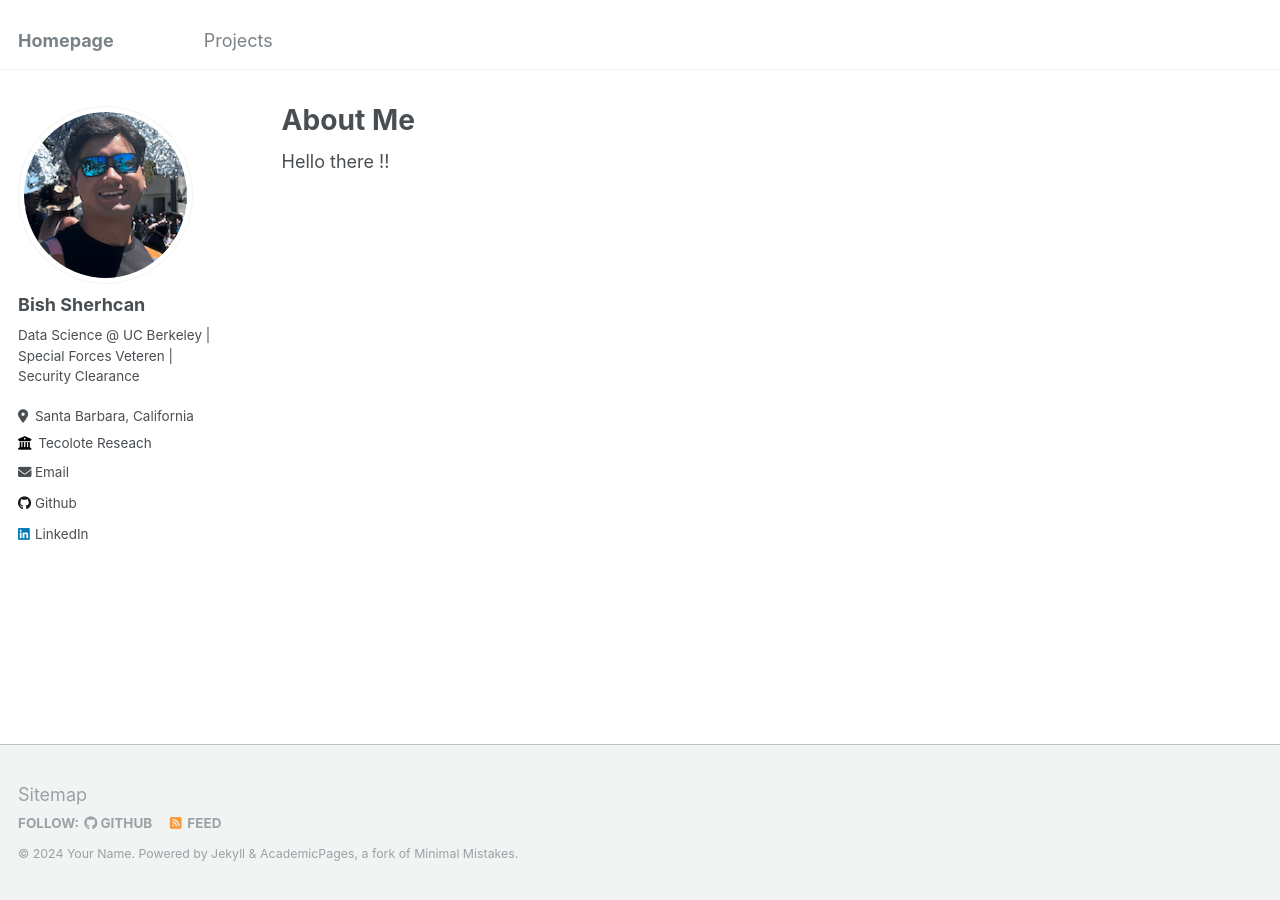
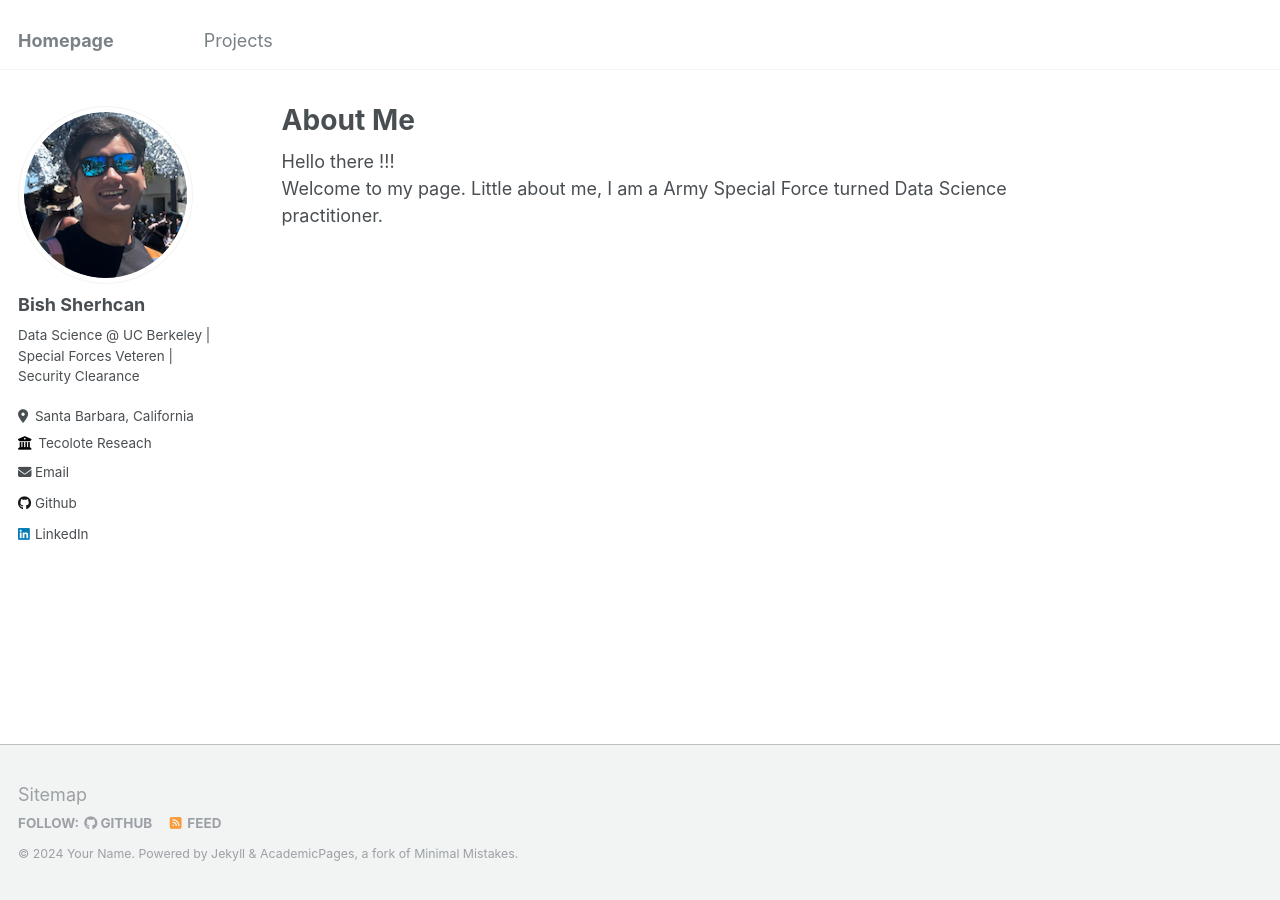
Before and after one commit to bishchan/bishchan.github.io, a Jekyll site: the page built from _pages/about.md, in a window 1280 px wide. Built offline with Jekyll 4.4.1, drawn with Linux system fonts in a browser that asks for light colours.

Commit message:
Update about.md

```diff
--- a/_pages/about.md
+++ b/_pages/about.md
@@ -7,4 +7,5 @@ redirect_from:
   - /about.html
 ---
 
-Hello there !! <br>
+Hello there !!! <br/>
+Welcome to my page. Little about me, I am a Army Special Force turned Data Science practitioner. <br>
```
